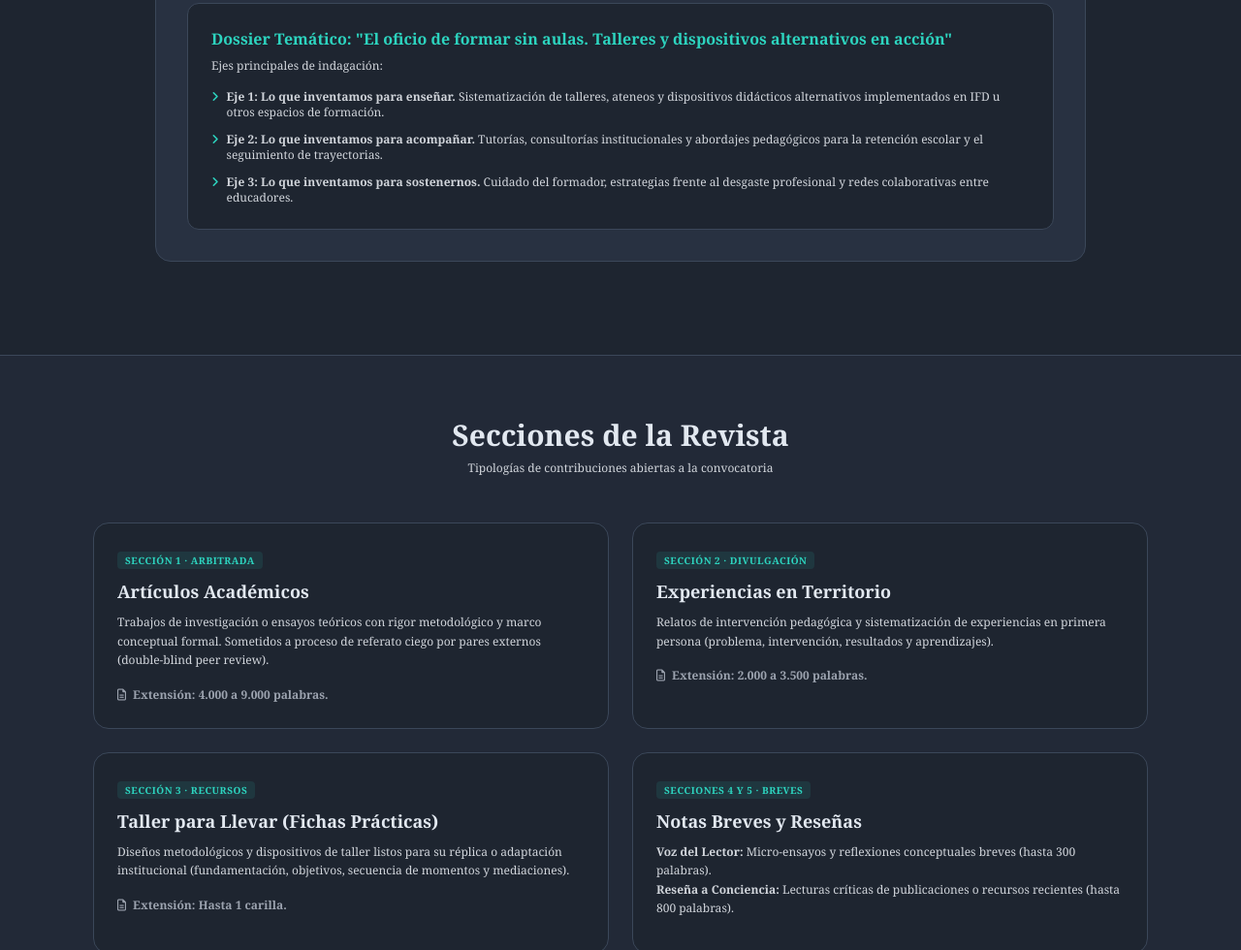
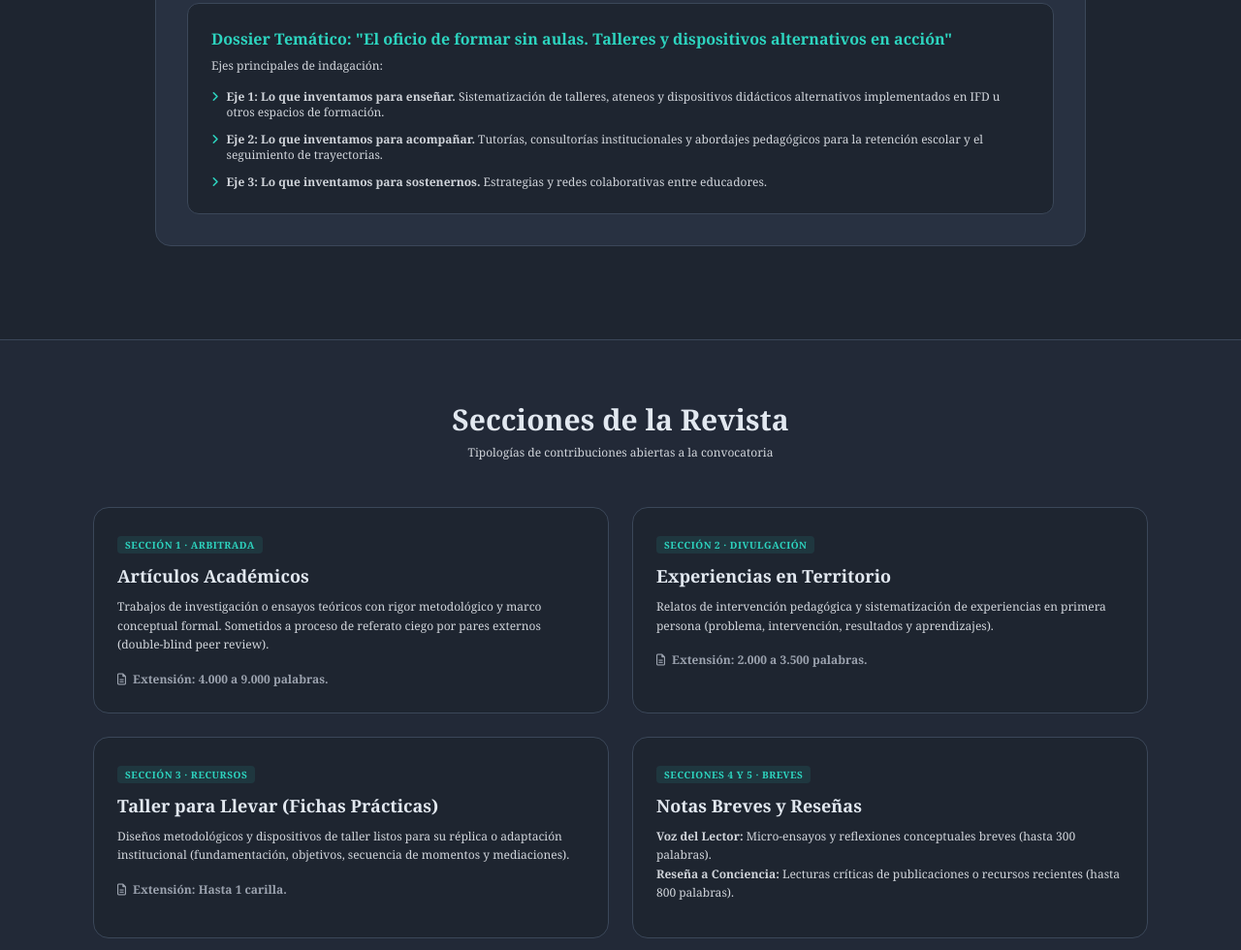
Before and after one commit to praxeiaccei-crypto/praxeia-web, a plain HTML site: page texo.html in a window 1280 px wide. Shown: the part 1105-2085 px from the top of the page at 97% size. Drawn offline with nearby package versions, Linux system fonts and the light colour scheme.

Commit message:
Update texo.html

```diff
--- a/texo.html
+++ b/texo.html
@@ -153,7 +153,7 @@
           </li>
           <li class="flex items-start gap-2">
             <i class="fa-solid fa-angle-right text-praxeiaTurquoise mt-0.5"></i>
-            <span><strong>Eje 3: Lo que inventamos para sostenernos.</strong> Cuidado del formador, estrategias frente al desgaste profesional y redes colaborativas entre educadores.</span>
+            <span><strong>Eje 3: Lo que inventamos para sostenernos.</strong> Estrategias y redes colaborativas entre educadores.</span>
           </li>
         </ul>
       </div>
```
